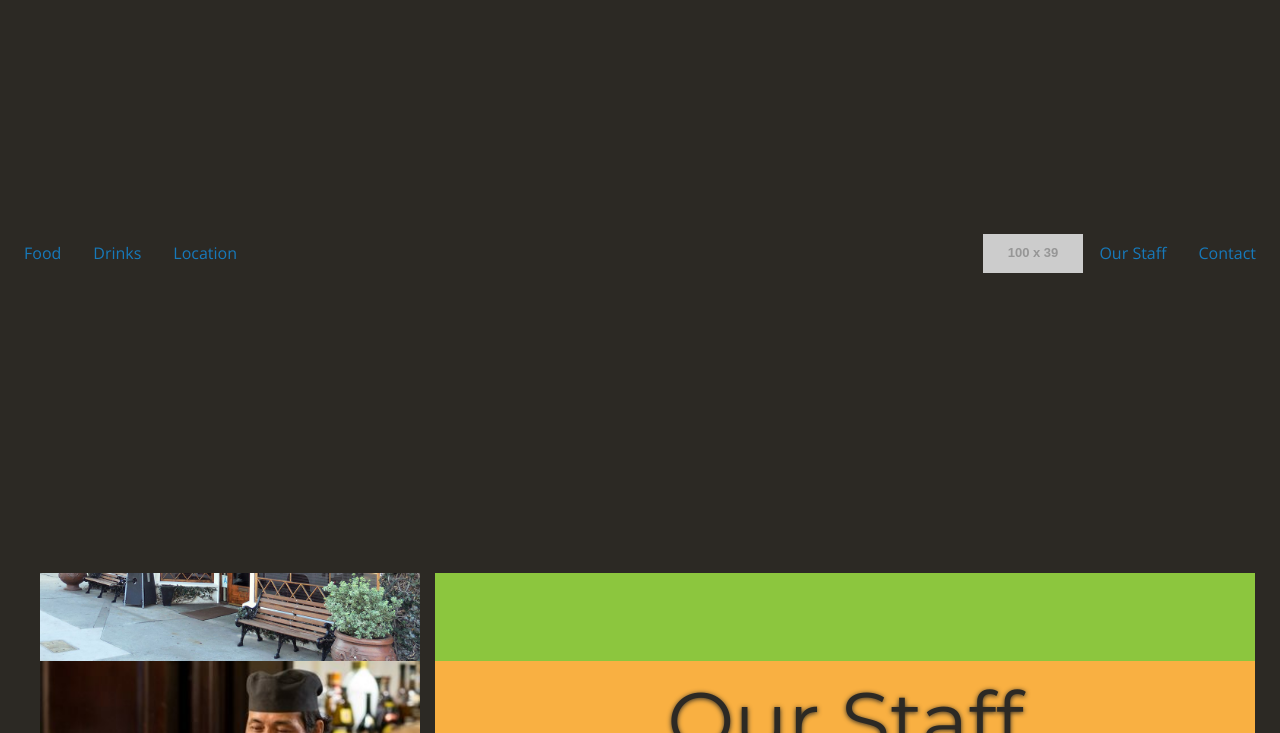
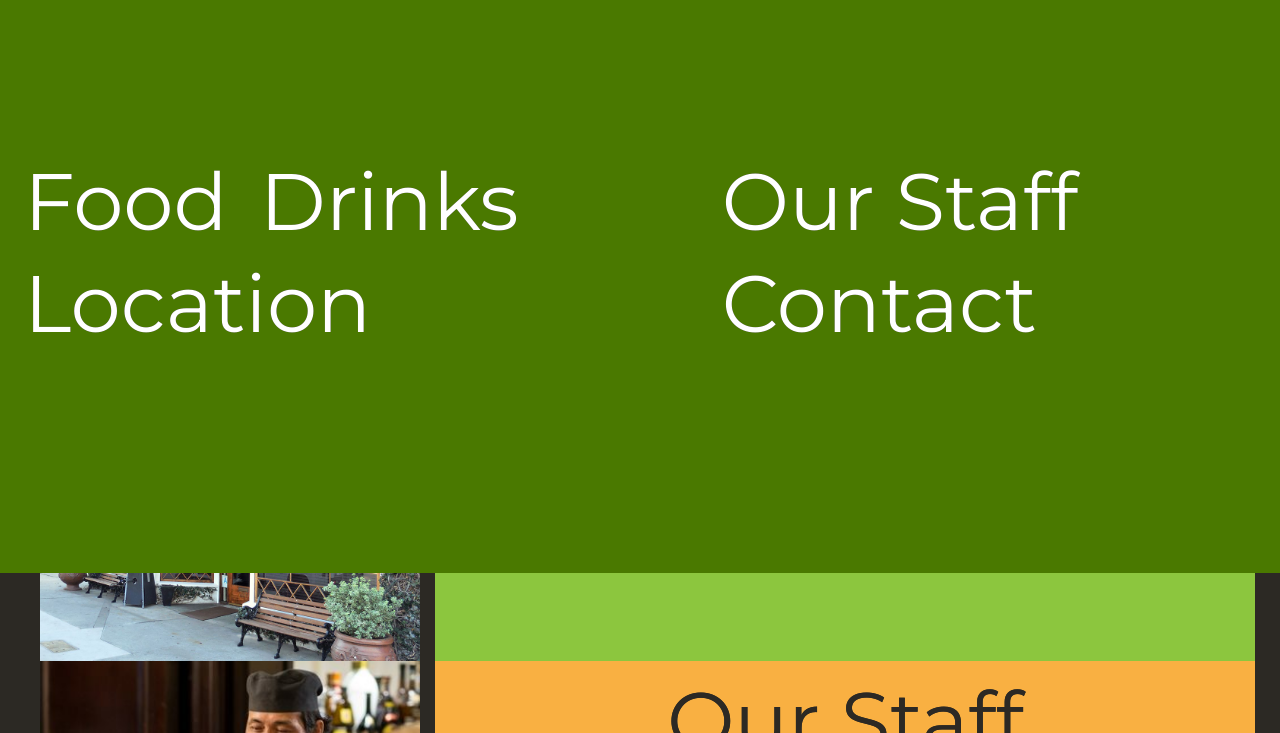
Before and after one commit to xs9734/anikisushi, a plain HTML site: page index.html in a window 1280 px wide. Shown: the part 67-800 px from the top of the page. Drawn offline with nearby package versions, Linux system fonts and the light colour scheme; placeholder pictures from the web are drawn by us.

Commit message:
navigation menu text fixes

```diff
--- a/css/app.css
+++ b/css/app.css
@@ -16,7 +16,7 @@ body{
     position: fixed;
     padding:25px 20px 8px 20px;
 
-    background:#2C2924;
+    background: #2C2924;
     border-bottom: 10px #F9B042 solid;
     /*
 
@@ -69,8 +69,8 @@ body{
     display:block;
     overflow:auto;
     text-decoration: unset;
-    text-shadow: 0 1px 5px #2c2924;
-    color:#2c2924;
+    text-shadow: 0 0 0 #2c2924;
+    color: #2c2924;
     font-size: 5em;
     font-family: 'Montserrat', sans-serif;
     transition: 1s;
@@ -91,9 +91,9 @@ body{
     height:100%;
     display:block;
     overflow:auto;
-    text-shadow: 0 1px 5px #2c2924;
+    text-shadow: 0 0 0 #2c2924;
     text-decoration: unset;
-    color:#2c2924;
+    color: #2c2924;
     font-size: 5em;
     font-family: 'Montserrat', sans-serif;
     transition: 1s;
@@ -102,8 +102,8 @@ body{
 footer{
     text-align:center;
     font-family: 'Open Sans', sans-serif;
-    background:#2c2924;
-    color:#ffffff;
+    background: #2c2924;
+    color: #ffffff;
     border-top:10px #F9B042 solid;
     /*
 
@@ -125,15 +125,42 @@ footer{
 }
 
 #topbar-center-logo{
-    background: #2c2924;
+    background: #4a7900;
     position:fixed;
     display:flex;
     top:10%;
     height:80%;
     width:100%;
     transition: display 2s linear 1s;
+
 }
 
 .top-bar, .top-bar ul{
     background:transparent;
 }
+
+.top-bar ul a:hover,
+.top-bar ul a:active {
+    text-shadow: 0 0 0 #2c2924;
+    font-size:5.5em;
+    transition: 1s;
+}
+
+.top-bar ul a {
+    width:100%;
+    height:100%;
+    display:block;
+    overflow:auto;
+    text-decoration: unset;
+    text-shadow: 0 0 0 #2c2924;
+    color: #ffffff;
+    font-size: 5em;
+    font-family: 'Montserrat', sans-serif;
+    transition: 1s;
+}
+
+.top-bar-center{
+    visibility:hidden;
+    height:0;
+    width:0;
+}
--- a/index.html
+++ b/index.html
@@ -63,7 +63,7 @@
     </div>
     <div class="top-bar-right">
       <ul class="menu vertical medium-horizontal">
-        <li><a href="#">Our Staff</a></li>
+        <li><a href="#">Our&nbsp;Staff</a></li>
         <li><a href="#">Contact</a></li>
 
       </ul>
```
